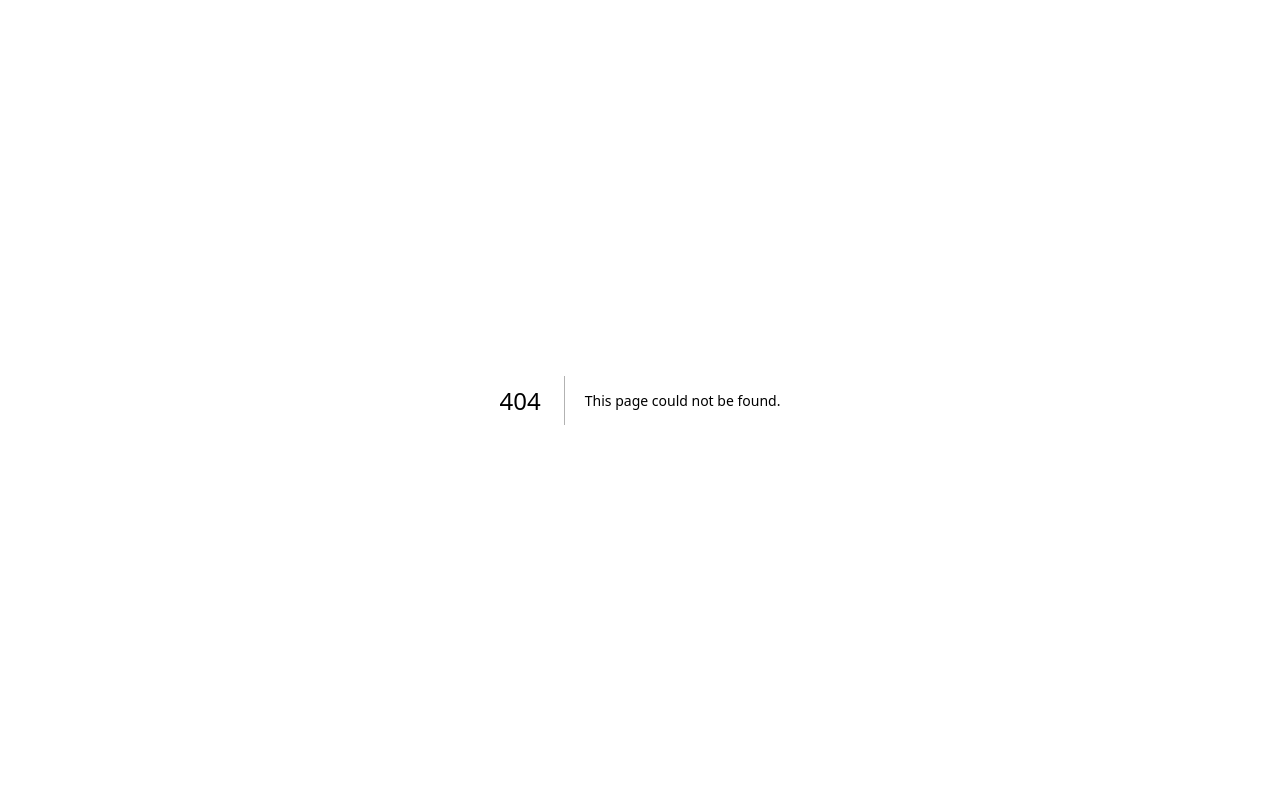
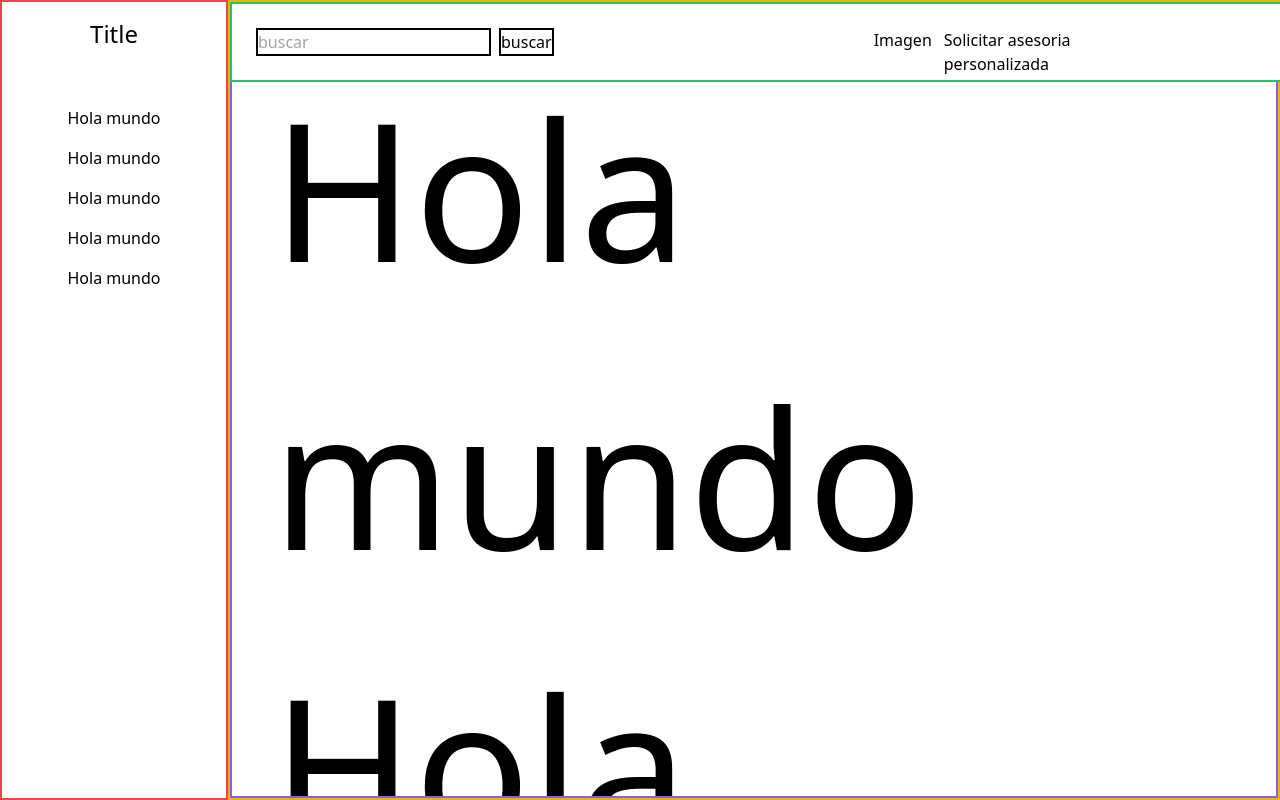
Before and after one commit to FelipeMc15/Front-End-Bibliometrica, a Next.js app: page /home in a window 1280 px wide. Before the commit this address had no page. Built offline with nearby package versions, Linux system fonts and the light colour scheme.

Commit message:
homepage started and redux out

```diff
--- /dev/null
+++ b/app/home/layout.tsx
@@ -0,0 +1,39 @@
+export default function HomePageLayout({
+  children,
+}: {
+  children: React.ReactNode;
+}) {
+  return (
+    <div className="container flex flex-row w-screen h-full ">
+      <aside className="border-2 border-red-500 border-solid w-fit h-screen p-4 flex flex-col gap-14">
+        <h2 className="text-2xl text-black text-center ">Title</h2>
+        <ul className="w-48 text-center flex flex-col gap-4">
+          <li>Hola mundo</li>
+          <li>Hola mundo</li>
+          <li>Hola mundo</li>
+          <li>Hola mundo</li>
+          <li>Hola mundo</li>
+        </ul>
+      </aside>
+      <div className="border-2 border-yellow-500 border-solid h-screen flex flex-col">
+        <nav className="border-2 border-green-500 border-solid w-full h-20 fixed flex flex-row gap-80 p-6 bg-white">
+          <form className="flex gap-2">
+            <input className="border-2 border-solid border-black" type="text" placeholder="buscar" />
+            <button className="border-2 border-solid border-black" type="submit">buscar</button>
+          </form>
+          <div className="flex flex-row gap-3">
+            <div>Imagen</div>
+            <p>Solicitar asesoria personalizada</p>
+          </div>
+          <div className="flex flex-row gap-3">
+              <p>Notif</p>
+              <p>Perfil</p>
+          </div>
+        </nav>
+        <main className="border-2 border-violet-500 border-solid h-full overflow-scroll overflow-x-hidden p-10">
+          {children}
+        </main>
+      </div>
+    </div>
+  );
+}
--- /dev/null
+++ b/app/home/page.tsx
@@ -0,0 +1,16 @@
+export default function HomePage() {
+  return (
+    <h1 className="text-[12rem]">
+      Hola mundo Hola mundo Hola mundo Hola mundo Hola mundo Hola mundo Hola
+      mundo Hola mundo Hola mundo Hola mundo Hola mundo Hola mundo Hola mundo
+      Hola mundo Hola mundo Hola mundo Hola mundo Hola mundo Hola mundo Hola
+      mundo Hola mundo Hola mundo Hola mundo Hola mundo Hola mundo Hola mundo
+      Hola mundo Hola mundo Hola mundo Hola mundo Hola mundo Hola mundo Hola
+      mundo Hola mundo Hola mundo Hola mundo Hola mundo Hola mundo Hola mundo
+      Hola mundo Hola mundo Hola mundo Hola mundo Hola mundo Hola mundo Hola
+      mundo Hola mundo Hola mundo Hola mundo Hola mundo Hola mundo Hola mundo
+      Hola mundo Hola mundo Hola mundo Hola mundo Hola mundo Hola mundo Hola
+      mundo Hola mundo{" "}
+    </h1>
+  );
+}
--- a/app/login/models/login.models.ts
+++ b/app/login/models/login.models.ts
@@ -4,6 +4,6 @@ export interface LoginUser{
 }
 
 export type InputsLogin = {
-    user: string;
+    email: string;
     password: string;
   };
--- a/app/login/page.tsx
+++ b/app/login/page.tsx
@@ -1,39 +1,33 @@
 "use client";
 import Image from "next/image";
 import Link from "next/link";
-import { ChangeEvent, useRef, useState } from "react";
-import { useDispatch, useSelector } from "react-redux";
-import { Dispatch } from "redux";
+import { ChangeEvent, useState } from "react";
 import { SubmitHandler, useForm } from "react-hook-form";
 import { yupResolver } from "@hookform/resolvers/yup";
 import { publicRoutes } from "routes/routes.models";
 import LoginImage from "./assets/Login-Image.jpeg";
-import { getUserAction } from "redux/actions/user-actions/get.user.action";
 import NavBarLogAndReg from "app/components/NavBarLogAndReg";
 import { loginSchema } from "./schemas/login.schema";
 import { InputsLogin } from "./models/login.models";
-import { AppDispatch, RootState } from "redux/store";
+import { getUserAction } from "./services/get.user.service";
 
 export default function Login() {
   const [showPwd, setShowPwd] = useState(false);
-  const [formLogin, setFormLogin] = useState({ user: "", password: "" });
-  const formRef = useRef() as React.MutableRefObject<HTMLFormElement>;
-  const dispatch = useDispatch<AppDispatch>();
-  const user = useSelector((state: RootState)=>console.log("state", state.userReducer));
+  const [formLogin, setFormLogin] = useState({ email: "", password: "" });
   const {
     register,
     formState: { errors },
     handleSubmit,
   } = useForm<InputsLogin>({
     resolver: yupResolver(loginSchema), defaultValues:{
-      user: "",
+      email: "",
       password:""
     }
   });
 
-  const handleLogin: SubmitHandler<InputsLogin> = (data) => {
-    console.log(data, "soy data");
-    dispatch(getUserAction(1));
+  const handleLogin: SubmitHandler<InputsLogin> = () => {
+    console.log(formLogin, "soy data");
+    getUserAction(1)
   };
 
   function handleChange(e: ChangeEvent<HTMLInputElement>) {
@@ -45,7 +39,7 @@ export default function Login() {
       <NavBarLogAndReg />
       <main
         className={
-          !errors.user && !errors.password
+          !errors.email && !errors.password
             ? "flex sm:flex-row flex-col-reverse h-[85vh] gap-2"
             : "flex sm:flex-row flex-col-reverse h-[85vh]"
         }
@@ -59,7 +53,7 @@ export default function Login() {
         />
         <section
           className={
-            !errors.user && !errors.password
+            !errors.email && !errors.password
               ? "w-screen flex flex-col justify-center items-center gap-4 p-4"
               : "w-screen flex flex-col justify-center items-center gap-4 pt-4"
           }
@@ -68,7 +62,6 @@ export default function Login() {
             Ingreso de <span className="text-indigo-700">Usuarios</span>
           </h1>
           <form
-            ref={formRef}
             onSubmit={handleSubmit(handleLogin)}
             className="flex flex-col justify-center items-center gap-6"
           >
@@ -76,19 +69,19 @@ export default function Login() {
               Inicie sesión mediante su usuario de correo institucional
             </p>
             <input
-              {...register("user", { required: true })}
-              aria-invalid={errors.user ? "true" : "false"}
+              {...register("email", { required: true })}
+              aria-invalid={errors.email ? "true" : "false"}
               type="text"
               placeholder="Usuario"
               onChange={handleChange}
               className={
-                !errors.user
+                !errors.email
                   ? "pl-2 py-1 rounded-lg"
                   : "pl-2 py-1 rounded-lg border-2 border-solid border-red-500"
               }
             />
-            {errors.user && (
-              <p className="text-red-500">{errors.user.message}</p>
+            {errors.email && (
+              <p className="text-red-500">{errors.email.message}</p>
             )}
             <input
               {...register("password", { required: true })}
@@ -105,7 +98,7 @@ export default function Login() {
             {errors.password && (
               <p className="text-red-500 ">{errors.password.message}</p>
             )}
-            {!errors.user && !errors.password && (
+            {!errors.email && !errors.password && (
               <div
                 className="absolute ml-40 sm:mt-12 mt-[4.5rem] cursor-pointer"
                 onClick={() => setShowPwd(!showPwd)}
--- a/app/login/schemas/login.schema.ts
+++ b/app/login/schemas/login.schema.ts
@@ -1,5 +1,6 @@
 import * as yup from "yup";
+export const regexForPassword = /^(?=.*\d)(?=.*[\u0021-\u002b\u003c-\u0040])(?=.*[A-Z])(?=.*[a-z])\S{8,16}$/
 export const loginSchema = yup.object().shape({
-    user: yup.string().email("Debes ingresar un email válido").required("Debes ingresar un usuario"),
-    password: yup.string().required("Debes ingresar una contraseña")
+    email: yup.string().email("Debes ingresar un email válido").required("Debes ingresar un usuario"),
+    password: yup.string().matches(regexForPassword,"Debe ingresar un min. de 8 dígitos, una mayúscula, una minúscula y un carácter especial").required("Debes ingresar una contraseña")
   });
--- /dev/null
+++ b/app/login/services/get.user.service.ts
@@ -0,0 +1,8 @@
+import axios from "axios"
+
+export async function getUserAction(id:number){
+        const user = await axios(`http://localhost:3001/user/${id}`)
+        if(!localStorage.getItem("user")){
+            localStorage.setItem("user",JSON.stringify(user.data))
+        }
+}
--- a/app/register/page.tsx
+++ b/app/register/page.tsx
@@ -2,7 +2,6 @@
 import Image from "next/image";
 import Link from "next/link";
 import { ChangeEvent, useState } from "react";
-import { useDispatch } from "react-redux";
 import { SubmitHandler, useForm } from "react-hook-form";
 import { yupResolver } from "@hookform/resolvers/yup";
 import { publicRoutes } from "routes/routes.models";
@@ -10,18 +9,16 @@ import LoginImage from "../login/assets/Login-Image.jpeg";
 import NavBarLogAndReg from "app/components/NavBarLogAndReg";
 import { registerSchema } from "./schemas/register.schema";
 import {InputsRegister } from "./models/register.models";
-import { AppDispatch } from "redux/store";
-import { registerUserAction } from "redux/actions/user-actions/register.user.action";
+import { registerUserAction } from "./services/register.user.service";
 
 export default function Register() {
   const [showPwd, setShowPwd] = useState(false);
   const [formRegister, setFormRegister] = useState({
     firstName: "",
-    lastname: "",
-    user: "",
+    lastName: "",
+    email: "",
     password: "",
   });
-  const dispatch = useDispatch<AppDispatch>();
   const {
     register,
     formState: { errors },
@@ -36,9 +33,9 @@ export default function Register() {
     },
   });
 
-  const handleRegister: SubmitHandler<InputsRegister> = (data) => {
-    console.log(data, "soy data");
-    dispatch(registerUserAction(data));
+  const handleRegister: SubmitHandler<InputsRegister> = () => {
+    console.log(formRegister, "soy data");
+    registerUserAction(formRegister)
   };
 
   function handleChange(e: ChangeEvent<HTMLInputElement>) {
--- a/app/register/schemas/register.schema.ts
+++ b/app/register/schemas/register.schema.ts
@@ -1,8 +1,9 @@
+import { regexForPassword } from "app/login/schemas/login.schema";
 import * as yup from "yup";
 const regexForNames = /^([^0-9_-]*)$/;
 export const registerSchema = yup.object().shape({
   firstName: yup.string().matches(regexForNames, "El campo nombre no puede contener números").required("Debes ingresar un nombre"),
     lastName: yup.string().matches(regexForNames, "El campo nombre no puede contener números").required("Debes ingresar un apellido"),
     email: yup.string().email("Debes ingresar un email válido").required("Debes ingresar un usuario"),
-    password: yup.string().min(8,"La contraseña debe tener mínimamente 8 dígitos").required("Debes ingresar una contraseña"),
+    password: yup.string().matches(regexForPassword,"Debe ingresar un min. de 8 dígitos, una mayúscula, una minúscula y un carácter especial").required("Debes ingresar una contraseña")
   });
--- /dev/null
+++ b/app/register/services/register.user.service.ts
@@ -0,0 +1,6 @@
+import { InputsRegister } from "app/register/models/register.models";
+import axios from "axios";
+
+export async function registerUserAction(credentials: InputsRegister){
+        const user = await axios.post(`http://localhost:3001/user/`, credentials)
+}
--- a/redux/actions/user-actions/get.user.action.ts
+++ b/redux/actions/user-actions/get.user.action.ts
@@ -1,15 +1,15 @@
-// import { LoginUser } from "app/login/models/login.models";
-import axios from "axios";
-import { Dispatch } from "redux";
+// // import { LoginUser } from "app/login/models/login.models";
+// import axios from "axios";
+// import { Dispatch } from "redux";
 
-export const GET_USER = "GET USER";
+// export const GET_USER = "GET USER";
 
-export function getUserAction(id:number){
-    return async function(dispatch: Dispatch){
-        const user = await axios(`http://localhost:3001/user/${id}`)
-        if(!localStorage.getItem("user")){
-            localStorage.setItem("user",JSON.stringify(user.data))
-        }
-        //return dispatch({type:GET_USER,payload:user.data})
-    }
-}
+// export function getUserAction(id:number){
+//     return async function(dispatch: Dispatch){
+//         const user = await axios(`http://localhost:3001/user/${id}`)
+//         if(!localStorage.getItem("user")){
+//             localStorage.setItem("user",JSON.stringify(user.data))
+//         }
+//         //return dispatch({type:GET_USER,payload:user.data})
+//     }
+// }
```
Also changed, not shown: redux/actions/user-actions/register.user.action.ts (+9 -9 lines).
